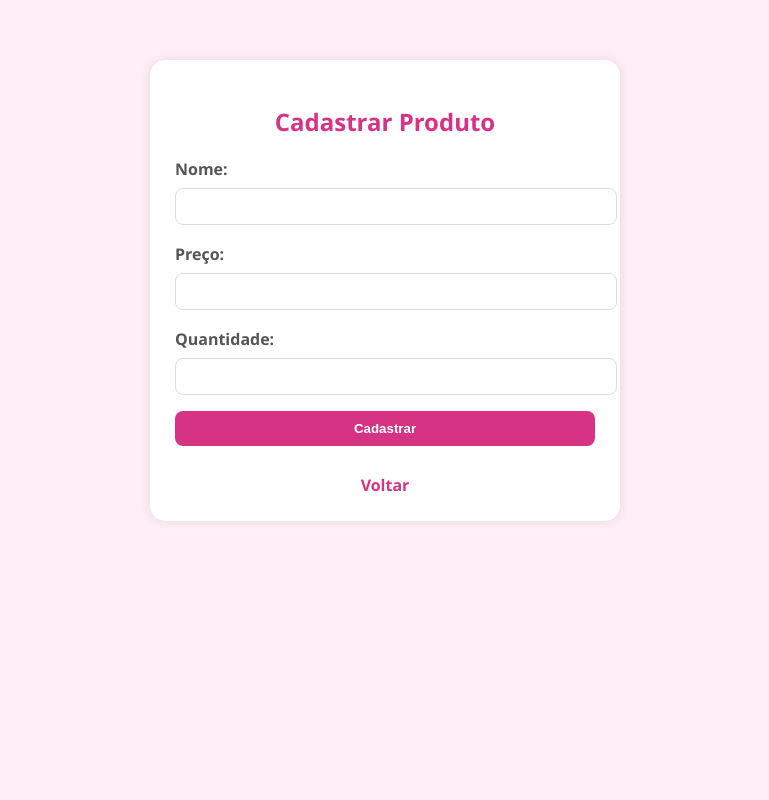
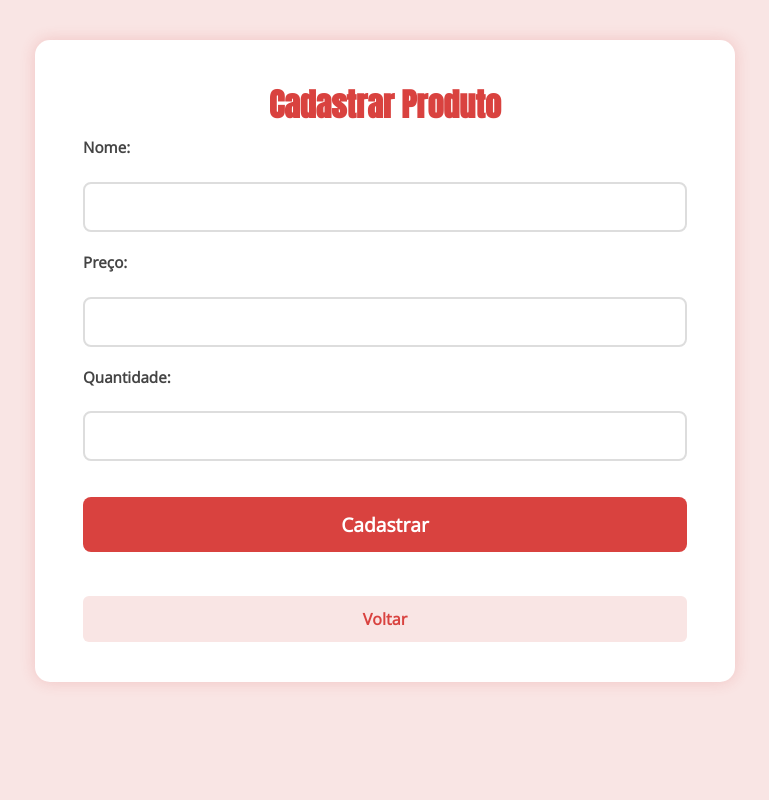
Before and after one commit to codegirletecvav/ProgWeb2, a PHP site: page /cadastroprod.php in a window 1280 px wide. Shown: the whole page, without its empty margins (255-1024 px from the left). Run offline with PHP 8.4, Linux system fonts and the light colour scheme; the visitor is signed in with stand-in values (Sample User, id 1).

Commit message:
Update cadastroprod.php

```diff
--- a/cadastroprod.php
+++ b/cadastroprod.php
@@ -31,70 +31,153 @@ if ($_SERVER["REQUEST_METHOD"] == "POST") {
 
 <head>
     <meta charset="UTF-8">
+     <link href="https://fonts.googleapis.com/css2?family=Anton&family=Open+Sans&display=swap" rel="stylesheet">
     <title>Cadastrar Produto</title>
+
     <style>
+    * {
+  box-sizing: border-box;
+  margin: 0;
+  padding: 0;
+}
+
 body {
-        font-family: 'Segoe UI', Arial, sans-serif;
-        background: #ffeef5;
-        margin: 0;
+  font-family: 'Open Sans', sans-serif;
+  background: linear-gradient(135deg, #f9e5e4 0%, #f9e5e4 100%);
+  display: flex;
+  justify-content: center;
+  align-items: flex-start;
+  padding: 40px 15px;
+  min-height: 100vh;
 }
 
 .container {
-        max-width: 420px;
-        margin: 60px auto;
+  max-width: 700px;
+  width: 100%;
+  margin: 0 auto;
   background: #fff;
-        padding: 25px;
+  padding: 2.5rem 3rem;
   border-radius: 15px;
-        box-shadow: 0 0 12px rgba(0, 0, 0, 0.1);
+  box-shadow: 0 0 15px rgba(217, 66, 63, 0.2);
   text-align: center;
 }
 
+
 h2 {
-        color: #d63384;
-        margin-bottom: 20px;
+  font-family: 'Anton', sans-serif;
+  color: #d9423f;
+  margin-bottom: 0.5rem;
+  font-size: 2rem;
+  position: relative;
+  z-index: 1;
+}
+
+p.subtitle {
+  font-family: 'Anton', sans-serif;
+  font-size: 1rem;
+  color: #d9423f;
+  margin-bottom: 2rem;
+  font-weight: 500;
+  position: relative;
+  z-index: 1;
+}
+
+
+form {
+  display: flex;
+  flex-direction: column;
+  gap: 1.25rem;
+  position: relative;
+  z-index: 1;
 }
 
 label {
-        display: block;
-        margin-top: 10px;
-        font-weight: bold;
-        color: #555;
   text-align: left;
+  font-weight: 600;
+  color: #444;
+  font-size: 0.95rem;
+  margin-bottom: 0.3rem;
+  user-select: none;
 }
 
-    input {
+input,
+select {
   width: 100%;
-        padding: 10px;
-        margin: 8px 0;
-        border: 1px solid #ddd;
+  padding: 0.75rem 1rem;
+  border: 2px solid #ddd;
   border-radius: 8px;
+  font-size: 1rem;
+  transition: border-color 0.3s ease, box-shadow 0.3s ease;
+  font-family: 'Open Sans', sans-serif;
 }
 
+input:focus,
+select:focus {
+  border-color: #d9423f;
+  outline: none;
+  box-shadow: 0 0 8px rgba(217, 66, 63, 0.3);
+}
+
+
 input[type="submit"] {
-        background: #d63384;
+  background-color: #d9423f;
   color: #fff;
   border: none;
+  padding: 0.85rem 0;
+  font-size: 1.2rem;
+  font-weight: 700;
+  border-radius: 8px;
   cursor: pointer;
-        font-weight: bold;
-        transition: 0.3s;
+  transition: background-color 0.3s ease, transform 0.15s ease;
+  font-family: 'Open Sans', sans-serif;
+  margin-top: 1rem;
 }
 
 input[type="submit"]:hover {
-        background: #ad276a;
+  background-color: #b23431;
+  transform: scale(1.05);
 }
 
-    .links {
-        margin-top: 20px;
+
+.actions {
+  margin-top: 1.5rem;
+  display: flex;
+  justify-content: space-around;
+  gap: 1rem;
 }
 
-    .links a {
-        color: #d63384;
+.actions a {
+  flex: 1;
+  text-align: center;
+  background-color: #f9e5e4;
+  color: #d9423f;
+  font-weight: bold;
+  padding: 0.75rem 0;
+  border-radius: 6px;
   text-decoration: none;
-        font-weight: bold;
+  font-family: 'Open Sans', sans-serif;
+  transition: background-color 0.3s ease, transform 0.2s ease;
 }
 
-    .links a:hover {
-        text-decoration: underline;
+.actions a:hover {
+  background-color: #d9423f;
+  color: #fff;
+  transform: scale(1.05);
+}
+
+
+@media (max-width: 450px) {
+  .container {
+    padding: 2rem 1.5rem;
+  }
+
+  .actions {
+    flex-direction: column;
+  }
+
+  .actions a {
+    width: 100%;
+  }
 }
 </style>
 </head>
@@ -113,11 +196,11 @@ if ($_SERVER["REQUEST_METHOD"] == "POST") {
             <input name="quantidade" type="number" required>
 
             <input type="submit" value="Cadastrar">
+            <div class="actions">
+      <a href="dashboard.php">Voltar</a>
         </form>
 
-        <div class="links">
-            <a href="dashboard.php">Voltar</a>
-        </div>
+
     </div>
 </body>
 
```
Lines whose indentation alone changed are shown as unchanged.
